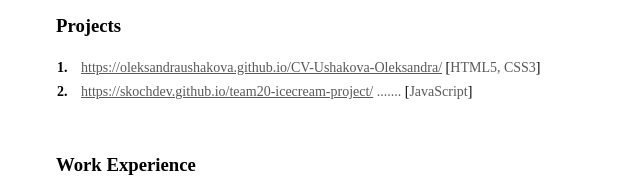
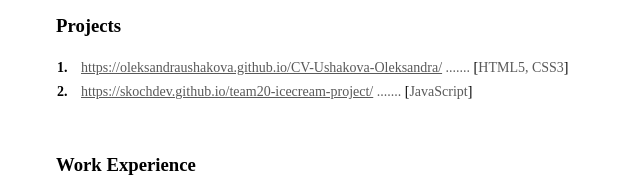
Before and after one commit to OleksandraUshakova/CV-Ushakova-Oleksandra, a plain HTML site: page index.html in a window 1280 px wide. Shown: the part 351-545 px from the top of the page, 412-1052 px from the left. Drawn offline with Linux system fonts and the light colour scheme.

Commit message:
Update index.html

```diff
--- a/index.html
+++ b/index.html
@@ -27,9 +27,9 @@
                 </h3>
                 <ol class="projects-list">
                     <li class="projects-item">
-                        <span class="project">
-                            <a href="https://oleksandraushakova.github.io/CV-Ushakova-Oleksandra/" class="project-link">https://oleksandraushakova.github.io/CV-Ushakova-Oleksandra/</a>
-                        <span class="project-bracket">[</span>HTML5, CSS3<span class="project-bracket">]</span>
+                        <span class="project"><a href="https://oleksandraushakova.github.io/CV-Ushakova-Oleksandra/" class="project-link">https://oleksandraushakova.github.io/CV-Ushakova-Oleksandra/</a>
+                            .......
+                            <span class="project-bracket">[</span>HTML5, CSS3<span class="project-bracket">]</span>
                         </span>
 
 
```
